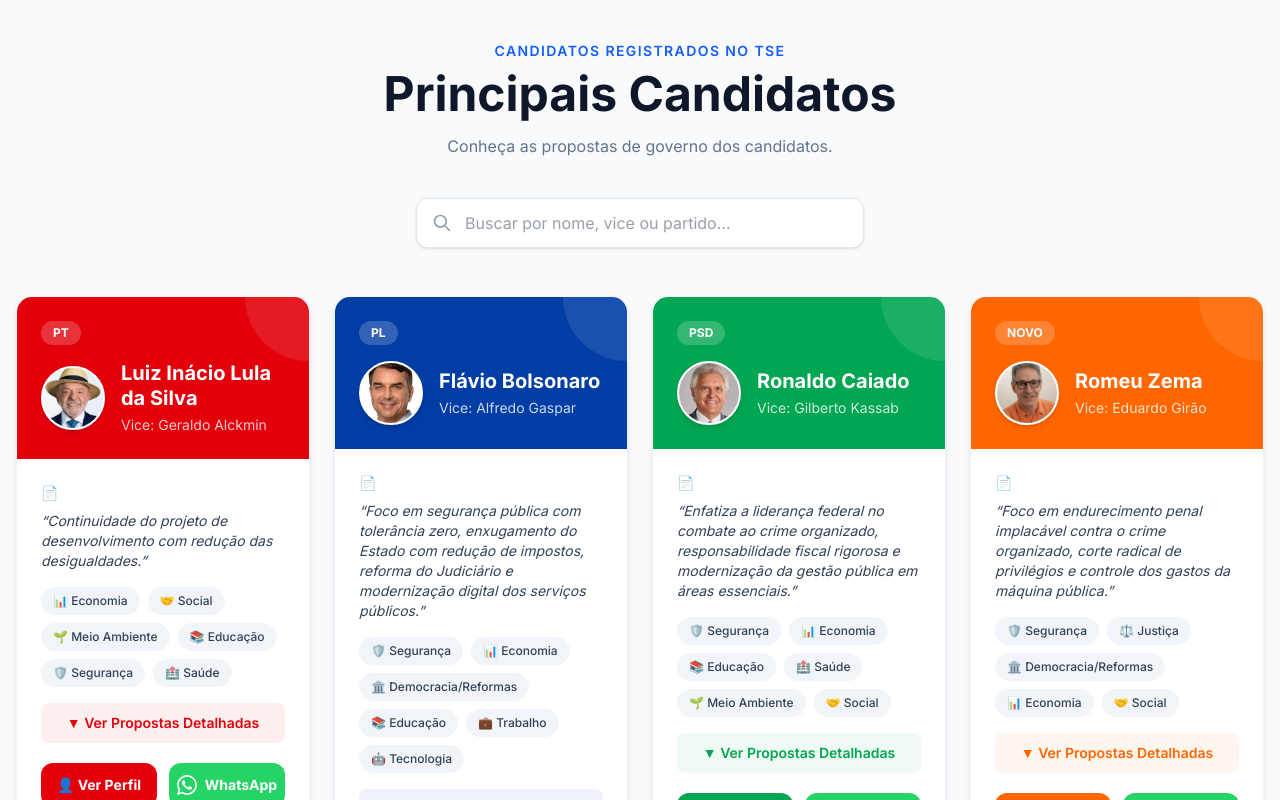
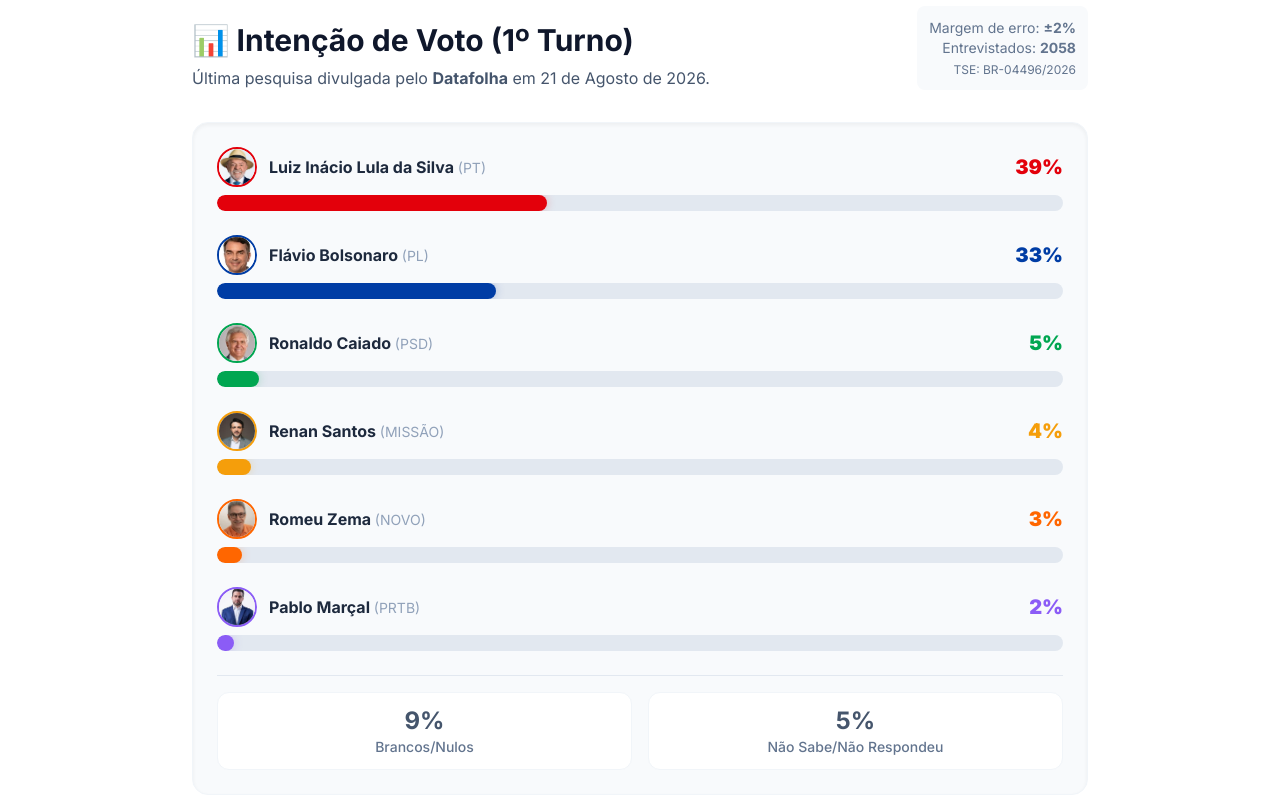
Before and after one commit to daniboycam/eleicoes-2026, a Next.js app: page / in a window 1280 px wide. Shown: the part 960-1760 px from the top of the page. Built offline with nearby package versions, Linux system fonts and the light colour scheme.

Commit message:
feat: add datafolha poll tracker panel

```diff
--- a/src/app/page.tsx
+++ b/src/app/page.tsx
@@ -5,6 +5,7 @@
 import { Candidatos } from "../components/candidatos";
 import { Comparativo } from "../components/comparativo";
 import { Calendario } from "../components/calendario";
+import { Pesquisas } from "../components/pesquisas";
 import { Footer } from "../components/footer";
 
 import { candidatos, comparacoes, temasComparacao } from "../data/candidatos";
@@ -20,8 +21,8 @@
 
   const title = activeTab === "presidencia" ? "Eleições Presidenciais" : "Eleições para Governador (DF)";
   const description = activeTab === "presidencia"
-    ? "Compare as propostas de governo dos principais candidatos à Presidência da República, baseadas nos planos oficiais registrados no"
-    : "Compare as propostas de governo dos candidatos ao Governo do Distrito Federal, baseadas nos planos oficiais registrados no";
+    ? "Compare as propostas de governo dos principais candidatos à Presidência da República, baseadas nos planos oficiais registrados no TSE."
+    : "Compare as propostas de governo dos candidatos ao Governo do Distrito Federal, baseadas nos planos oficiais registrados no TSE.";
 
   const stats = activeTab === "presidencia" ? {
     candidatos: candidatos.length,
@@ -39,16 +40,16 @@
       <Hero title={title} description={description} stats={stats} />
 
       {/* Tabs Container */}
-      <section className={"bg-slate-50 pt-10 pb-4"}>
+      <section className={"bg-slate-50 pt-10 pb-4 dark:bg-slate-900"}>
         <div className={"container mx-auto px-4 max-w-7xl"}>
           <div className={"flex justify-center flex-wrap gap-2"}>
-            <div className={"inline-flex bg-white rounded-full p-1 shadow-sm border border-slate-200"}>
+            <div className={"inline-flex bg-white dark:bg-slate-800 rounded-full p-1 shadow-sm border border-slate-200 dark:border-slate-700"}>
               <button
                 onClick={() => setActiveTab("presidencia")}
                 className={`px-6 md:px-8 py-3 rounded-full text-base md:text-lg font-medium transition-all duration-300 ${
                   activeTab === "presidencia"
-                    ? "bg-slate-900 text-white shadow-md"
-                    : "text-slate-600 hover:text-slate-900 hover:bg-slate-100"
+                    ? "bg-slate-900 dark:bg-slate-700 text-white shadow-md"
+                    : "text-slate-600 dark:text-slate-300 hover:text-slate-900 dark:hover:text-white hover:bg-slate-100 dark:hover:bg-slate-700/50"
                 }`}
               >
                 🇧🇷 Presidência do Brasil
@@ -57,8 +58,8 @@
                 onClick={() => setActiveTab("governador")}
                 className={`px-6 md:px-8 py-3 rounded-full text-base md:text-lg font-medium transition-all duration-300 ${
                   activeTab === "governador"
-                    ? "bg-slate-900 text-white shadow-md"
-                    : "text-slate-600 hover:text-slate-900 hover:bg-slate-100"
+                    ? "bg-slate-900 dark:bg-slate-700 text-white shadow-md"
+                    : "text-slate-600 dark:text-slate-300 hover:text-slate-900 dark:hover:text-white hover:bg-slate-100 dark:hover:bg-slate-700/50"
                 }`}
               >
                 🏛️ Governador (DF)
@@ -68,6 +69,7 @@
         </div>
       </section>
 
+      {activeTab === "presidencia" && <Pesquisas />}
       <Candidatos dadosCandidatos={dadosAtuais} fotoFolder={folderAtual} />
       <Comparativo dadosCandidatos={dadosAtuais} comparacoesData={comparacoesAtuais} temasData={temasAtuais} fotoFolder={folderAtual} />
       <Calendario activeTab={activeTab} />
--- /dev/null
+++ b/src/components/pesquisas.tsx
@@ -0,0 +1,97 @@
+"use client";
+
+import { ultimaPesquisa } from "../data/pesquisas";
+import { candidatos } from "../data/candidatos";
+
+export function Pesquisas() {
+  // Map results to candidate data
+  const resultadosDetalhados = ultimaPesquisa.resultados.map((res) => {
+    const candidato = candidatos.find((c) => c.id === res.candidatoId);
+    return {
+      ...res,
+      candidato,
+    };
+  }).filter(r => r.candidato); // Only keep valid candidates
+
+  // Get max percentage to calculate bar widths relatively (or just use absolute 0-100)
+  // Absolute makes more sense for voting percentages (total = 100%)
+
+  return (
+    <section className="py-12 bg-white dark:bg-slate-900 border-b border-slate-100 dark:border-slate-800">
+      <div className="container mx-auto px-4">
+        <div className="max-w-4xl mx-auto">
+
+          <div className="flex flex-col md:flex-row md:items-end justify-between mb-8 gap-4">
+            <div>
+              <h2 className="text-3xl font-bold text-slate-900 dark:text-white flex items-center gap-2">
+                📊 Intenção de Voto (1º Turno)
+              </h2>
+              <p className="text-slate-600 dark:text-slate-400 mt-2">
+                Última pesquisa divulgada pelo <strong>{ultimaPesquisa.instituto}</strong> em {ultimaPesquisa.data}.
+              </p>
+            </div>
+            <div className="text-sm text-slate-500 dark:text-slate-500 text-left md:text-right bg-slate-50 dark:bg-slate-800 p-3 rounded-lg">
+              <div>Margem de erro: <strong>±{ultimaPesquisa.margemErro}%</strong></div>
+              <div>Entrevistados: <strong>{ultimaPesquisa.entrevistados}</strong></div>
+              <div className="text-xs mt-1">TSE: {ultimaPesquisa.registroTse}</div>
+            </div>
+          </div>
+
+          <div className="bg-slate-50 dark:bg-slate-800/50 rounded-2xl p-6 shadow-inner border border-slate-100 dark:border-slate-800">
+            <div className="space-y-6">
+              {resultadosDetalhados.map((res, idx) => {
+                const c = res.candidato!;
+                return (
+                  <div key={c.id} className="relative group">
+                    <div className="flex items-center justify-between mb-2">
+                      <div className="flex items-center gap-3">
+                        <img
+                          src={`/fotos/${c.id}.jpg`}
+                          alt={c.nome}
+                          className="w-10 h-10 rounded-full object-cover object-[50%_15%] border-2"
+                          style={{ borderColor: c.cor }}
+                        />
+                        <div className="font-bold text-slate-800 dark:text-slate-200">
+                          {c.nome} <span className="text-slate-400 text-sm font-normal">({c.siglaPartido})</span>
+                        </div>
+                      </div>
+                      <div className="font-black text-xl" style={{ color: c.cor }}>
+                        {res.percentual}%
+                      </div>
+                    </div>
+
+                    {/* Bar background */}
+                    <div className="h-4 w-full bg-slate-200 dark:bg-slate-700 rounded-full overflow-hidden flex">
+                      {/* Bar fill */}
+                      <div
+                        className="h-full rounded-full transition-all duration-1000 ease-out"
+                        style={{
+                          width: `${res.percentual}%`,
+                          backgroundColor: c.cor,
+                          boxShadow: `0 0 10px ${c.cor}40`
+                        }}
+                      ></div>
+                    </div>
+                  </div>
+                );
+              })}
+
+              <div className="pt-4 mt-6 border-t border-slate-200 dark:border-slate-700 grid grid-cols-2 gap-4 text-center">
+                <div className="bg-white dark:bg-slate-800 p-3 rounded-xl border border-slate-100 dark:border-slate-700">
+                  <div className="text-2xl font-bold text-slate-600 dark:text-slate-300">{ultimaPesquisa.brancosNulos}%</div>
+                  <div className="text-sm text-slate-500 font-medium">Brancos/Nulos</div>
+                </div>
+                <div className="bg-white dark:bg-slate-800 p-3 rounded-xl border border-slate-100 dark:border-slate-700">
+                  <div className="text-2xl font-bold text-slate-600 dark:text-slate-300">{ultimaPesquisa.naoSabe}%</div>
+                  <div className="text-sm text-slate-500 font-medium">Não Sabe/Não Respondeu</div>
+                </div>
+              </div>
+
+            </div>
+          </div>
+
+        </div>
+      </div>
+    </section>
+  );
+}
--- /dev/null
+++ b/src/data/pesquisas.ts
@@ -0,0 +1,33 @@
+export type ResultadoPesquisa = {
+  candidatoId: string;
+  percentual: number;
+};
+
+export type Pesquisa = {
+  instituto: string;
+  data: string;
+  registroTse: string;
+  margemErro: number;
+  entrevistados: number;
+  resultados: ResultadoPesquisa[];
+  brancosNulos: number;
+  naoSabe: number;
+};
+
+export const ultimaPesquisa: Pesquisa = {
+  instituto: "Datafolha",
+  data: "21 de Agosto de 2026",
+  registroTse: "BR-04496/2026",
+  margemErro: 2,
+  entrevistados: 2058,
+  resultados: [
+    { candidatoId: "lula", percentual: 39 },
+    { candidatoId: "flavio", percentual: 33 },
+    { candidatoId: "caiado", percentual: 5 },
+    { candidatoId: "renan", percentual: 4 },
+    { candidatoId: "zema", percentual: 3 },
+    { candidatoId: "marcal", percentual: 2 }, // chute realista based on others
+  ],
+  brancosNulos: 9,
+  naoSabe: 5,
+};
```
